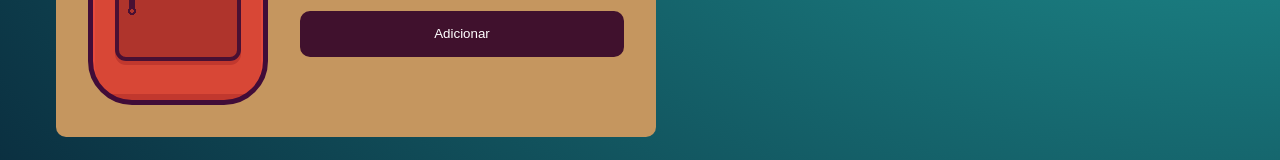
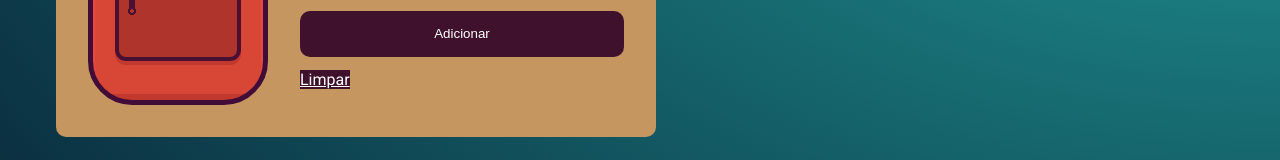
Before and after one commit to JuanSalles/travelbag-localStorage, a plain HTML site: page index.html in a window 1280 px wide. Shown: the part 317-477 px from the top of the page. Drawn offline with Linux system fonts and the light colour scheme.

Commit message:
Atualizda o modo de salvar

```diff
--- a/index.html
+++ b/index.html
@@ -21,6 +21,7 @@
                 <label for="item">Quantidade</label>
                 <input type="number" name="quantidade" id="quantidade">
                 <input type="submit" value="Adicionar" class="cadastrar">
+                <a class="cadastrar" href="index.html"><bottom onclick="apagarLista()">Limpar</bottom></a>
             </form>
         </div>
 
--- a/js/main.js
+++ b/js/main.js
@@ -6,6 +6,7 @@ const listaDeItems = [];
 
 if (localStorage.mochila){
     listaDeItems.push(JSON.parse(localStorage.mochila));
+    console.log(listaDeItems);
     exibirLista();
 }else{
     localStorage.setItem("mochila", "");
@@ -34,6 +35,13 @@ form.addEventListener('submit', (event) => {
 
 })
 
+function apagarLista (){
+
+    listaDeItems.splice(0, listaDeItems.length);
+    localStorage.removeItem("mochila");
+
+}
+
 function criaElemento (nome, quantidade){
 
     const numeroItem = document.createElement('strong');
```
